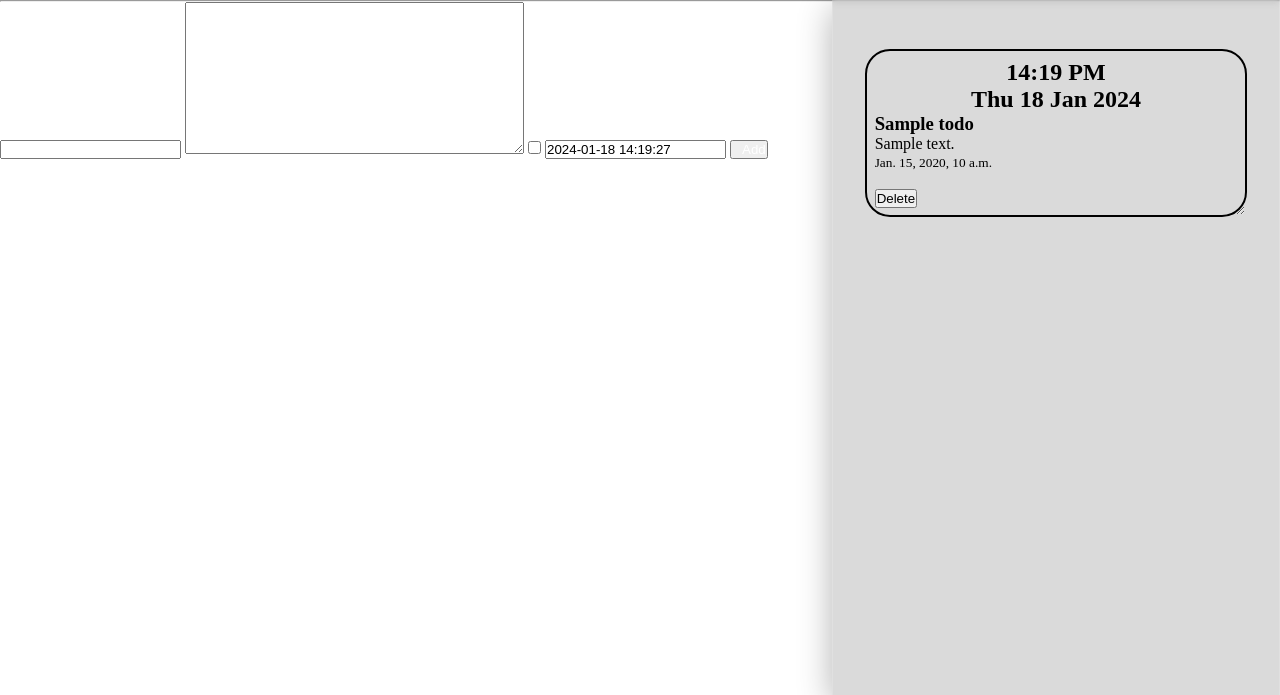
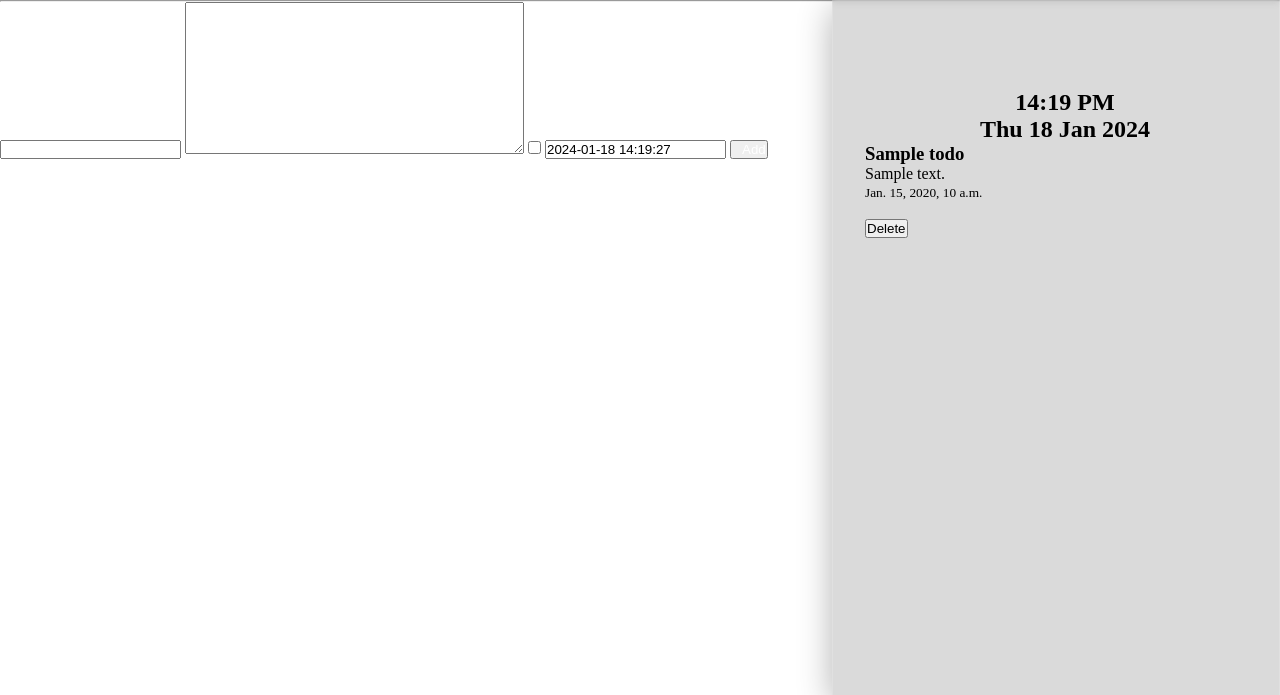
Before and after one commit to Stephen842/Todo_WebApp, a Django app: page /todo/ in a window 1280 px wide. Shown: the part 80-775 px from the top of the page. Run offline with Django 4.2, Linux system fonts and the light colour scheme; tables that the repository leaves empty hold one stand-in row (values such as "Sample post").

Commit message:
still working on the css file

```diff
--- a/todo/todo_app/todo/static/style2.css
+++ b/todo/todo_app/todo/static/style2.css
@@ -1,3 +1,9 @@
+*{
+	margin: 0;
+	padding: 0;
+	box-sizing: border-box;
+}
+
 .list_of_task{
         position: absolute;
         width: 35%;
@@ -14,16 +20,33 @@
         overflow-Y: scroll;
         overflow-x: hidden;
         outline: none;
-	margin-top: 5em;
+	margin-top: 5em;;
+	scrollbar-width: thin;
+	scrollbar-color: transparent transparent;
 }
+/* this below is for the scroll bar for browser such as chrome and safari, keeping the scroll bar invisible*/
+
+.list_of_task::-webkit-scrollbar{
+	width: 8px;
+}
+.list_of_task::-webkit-scrollbar-thumb{
+	background-color: transparent;
+}
+
+
 .list{
-	margin-bottom: 5%;
-	border-radius: 25px;
-	padding: 2%;
-	overflow: auto;
-	text-overflow: ellipsis;
-	resize: both;
-	border: 2px solid #000
+	margin-top: 40px;
+	position: relative;
+	width: 400px;
+	/*border: 1px solid black;*/
+}
+
+.list2{
+	margin-bottom: 8px;
+}
+.list2 .del_btn{
+	float: right;
+	margin-top: -25px;
 }
 
 h2{
```
Also changed, not shown: todo/todo_app/todo/static/deep.webp (added).
